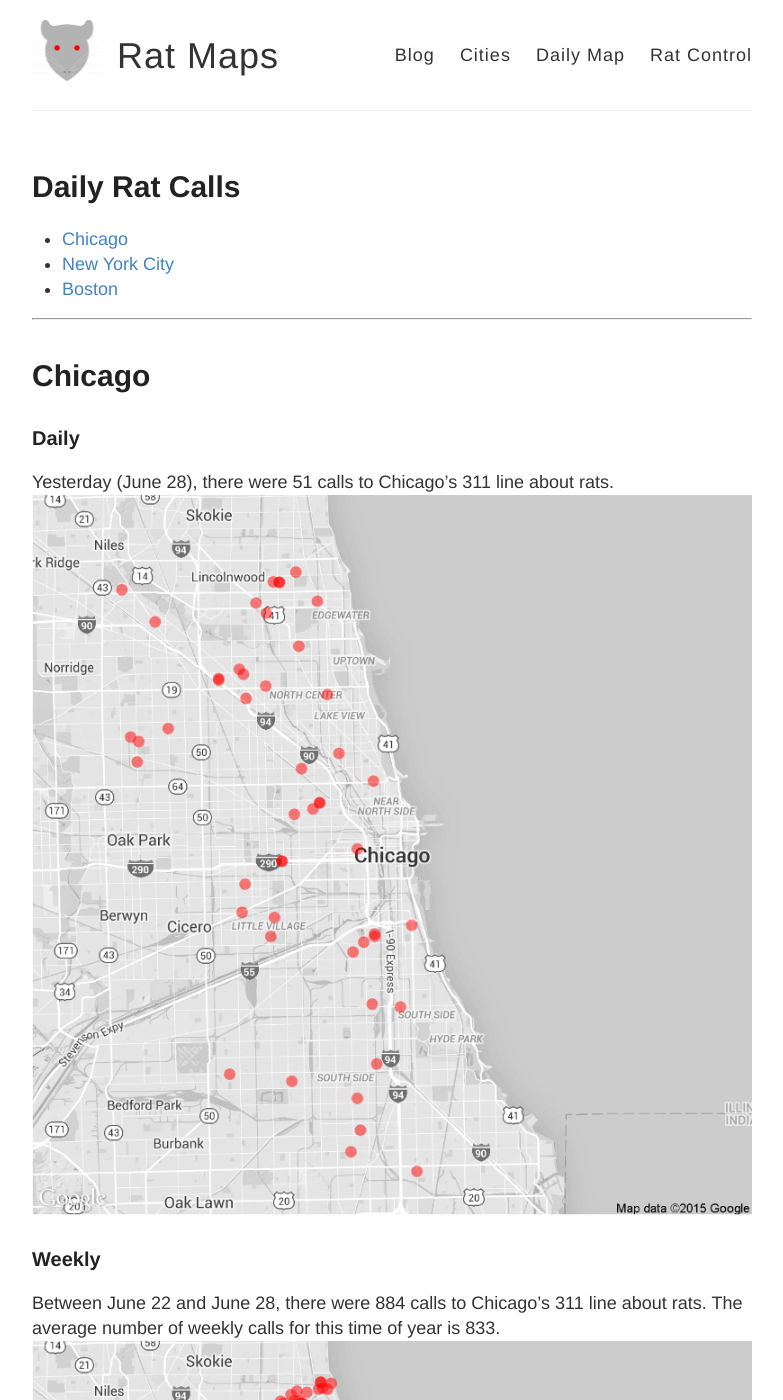
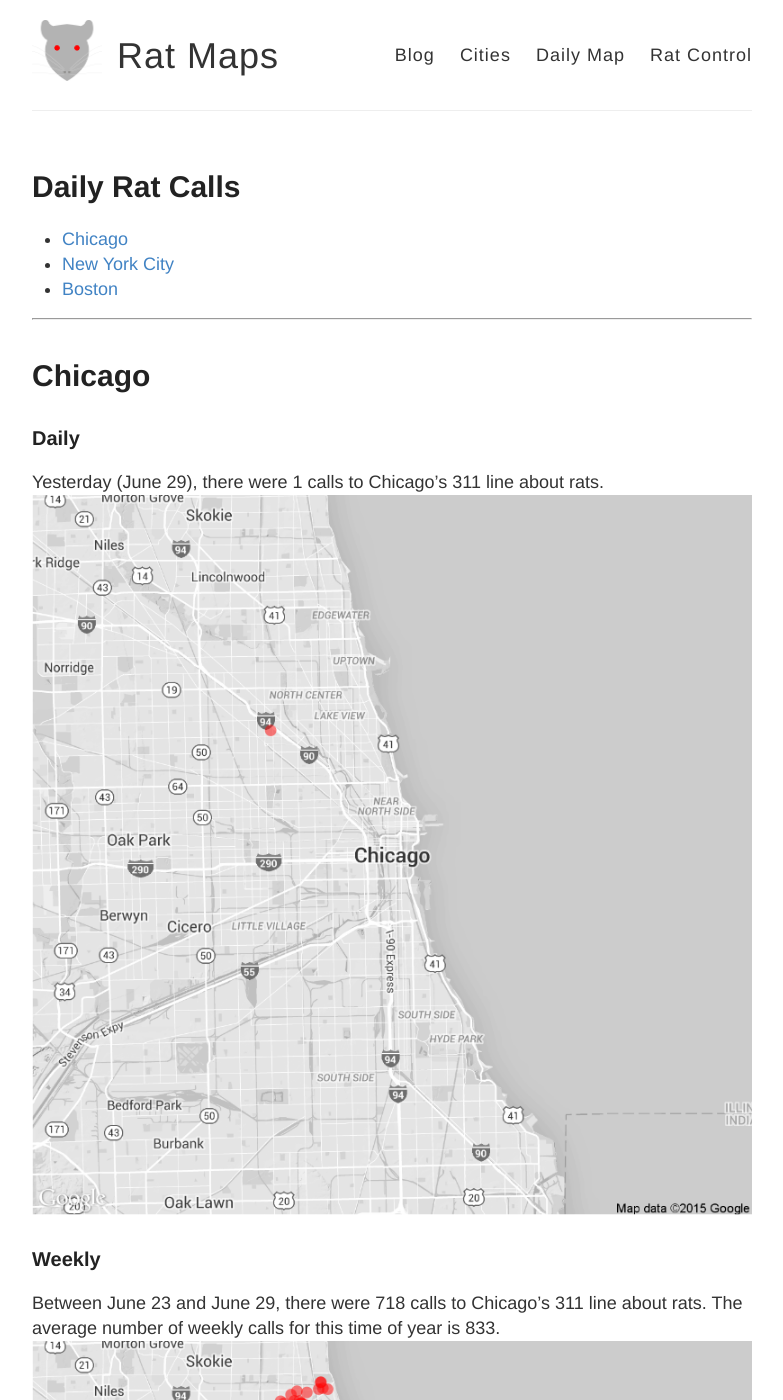
Before and after one commit to DanielHadley/ratmaps, a Jekyll site: the page built from daily.md, in a window 1280 px wide and 1400 px high. Shown: the whole window, without its empty margins (248-1031 px from the left). Built offline with Jekyll 4.4.1, drawn with Linux system fonts in a browser that asks for light colours; comment, search, counter and statistics services are not loaded; some of the changed text lies outside the part shown.

Commit message:
Daily Maps

```diff
--- a/daily.md
+++ b/daily.md
@@ -15,22 +15,22 @@
 
 ### Daily
 
-Yesterday (June 28), there were 51 calls to Chicago's 311 line about rats.
+Yesterday (June 29), there were 1 calls to Chicago's 311 line about rats.
 ![Chicago rat calls to 311 weekly map]({{ site.cityimages }}/daily/Chicago_Rat_Map_Daily.png)
 
 ### Weekly
-Between June 22 and June 28, there were 884 calls to Chicago's 311 line about rats. The average number of weekly calls for this time of year is 833.
+Between June 23 and June 29, there were 718 calls to Chicago's 311 line about rats. The average number of weekly calls for this time of year is 833.
 ![Chicago rat calls to 311 weekly map]({{ site.cityimages }}/daily/Chicago_Rat_Map_Weekly.png)
 ***
 # New York City <a id="nyc"><a>
 
 ### Daily
 
-Yesterday (June 28), there were 0 calls to New York City's 311 line about rats.
+Yesterday (June 29), there were 0 calls to New York City's 311 line about rats.
 ![NYC rat calls to 311 weekly map]({{ site.cityimages }}/daily/NYC_Rat_Map_Daily.png)
 
 ### Weekly
-Between June 22 and June 28, there were 0 calls to New York City's 311 line about rats. The average number of weekly calls for this time of year is 281.
+Between June 23 and June 29, there were 0 calls to New York City's 311 line about rats. The average number of weekly calls for this time of year is 281.
 ![NYC rat calls to 311 weekly map]({{ site.cityimages }}/daily/NYC_Rat_Map_Weekly.png)
 
 Each red dot represents one call about a rat seen in that location. The dots are transparent, so multiple calls from one location will be seen as a solid dot. The usual caveats apply: more calls do not necessarily mean that there are more rats in that location than other parts of the city. A cluster of dots could indicate that one resident is unusually vocal about rodents in his or her neighborhood. Also, more densely populated neighborhoods tend to make more calls to 311.
```
Also changed, not shown: images/pages/daily/Chicago_Rat_Map_Daily.png, images/pages/daily/Chicago_Rat_Map_Weekly.png, images/pages/daily/NYC_Rat_Map_Daily.png, images/pages/daily/NYC_Rat_Map_Weekly.png.
